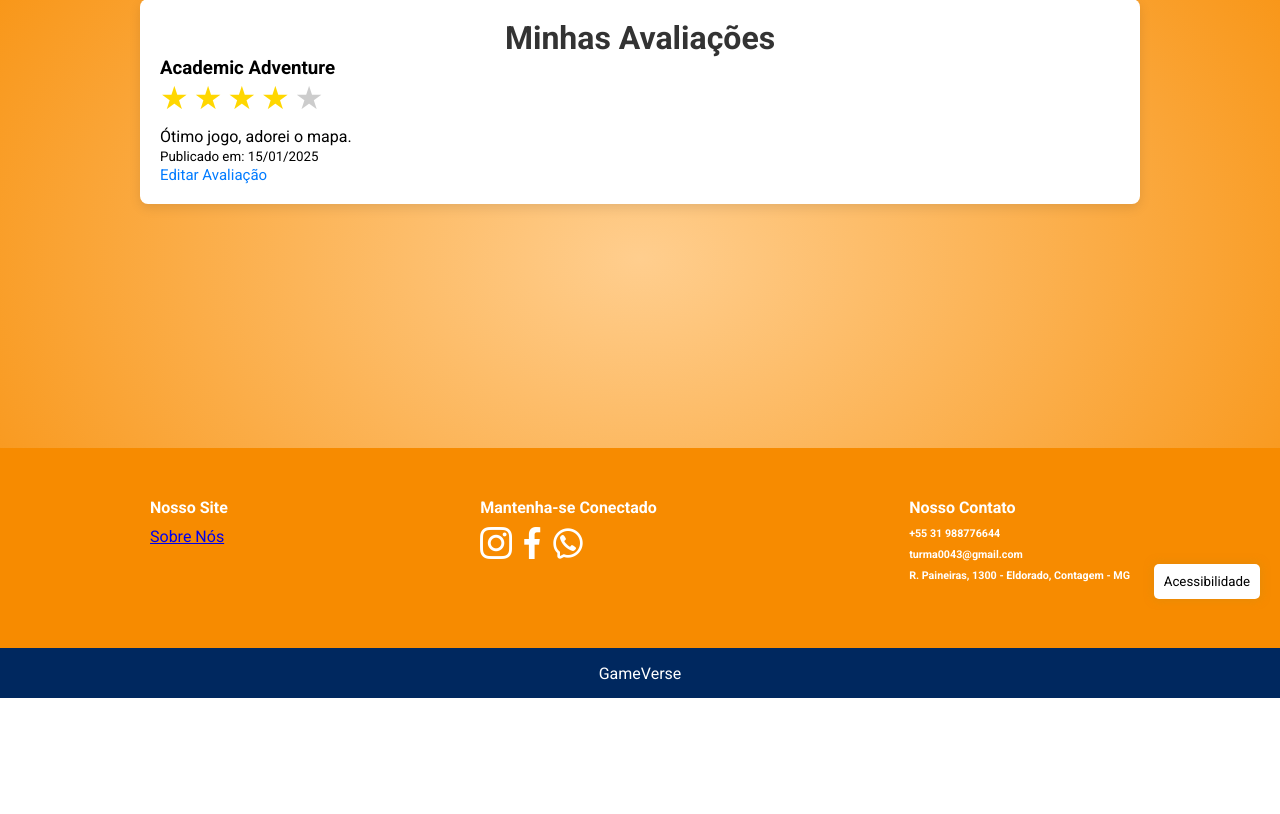
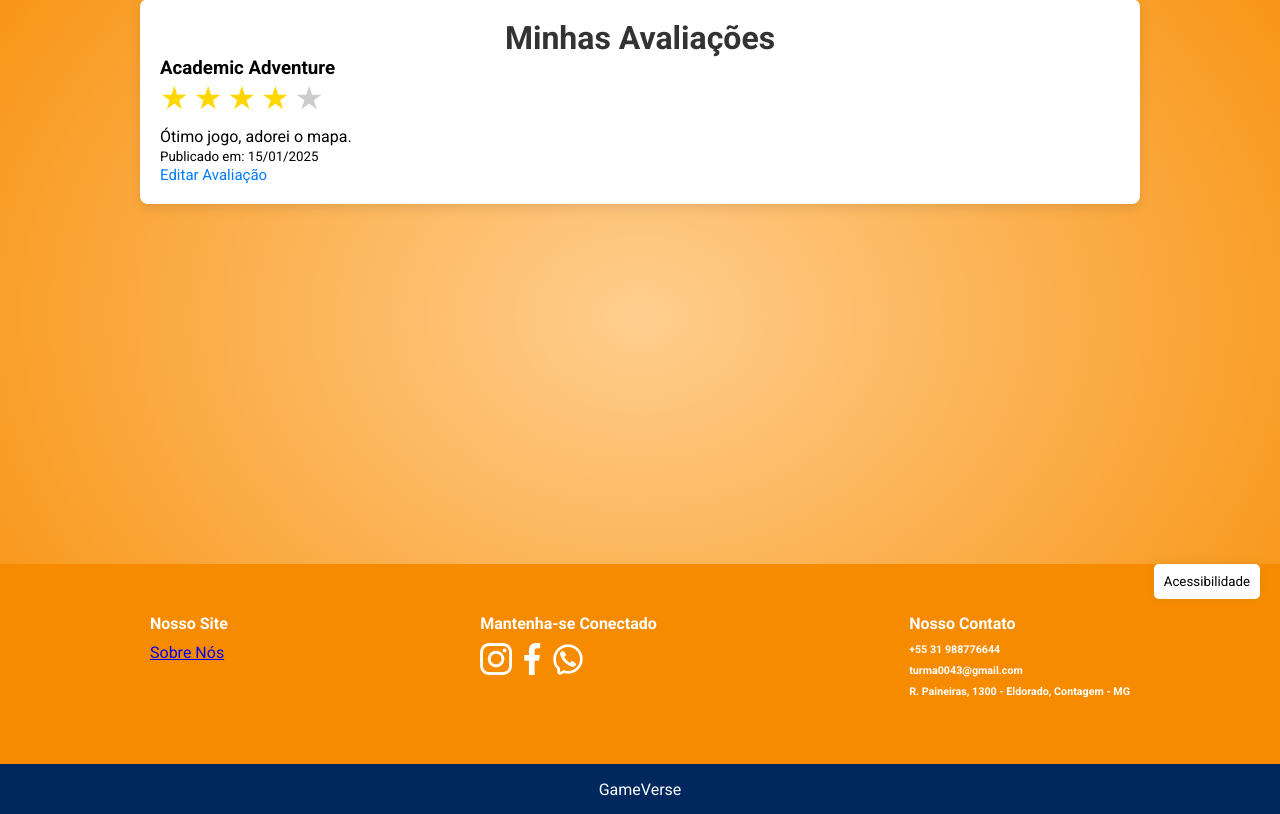
Before and after one commit to M0nCoeur/projeto, a PHP site: page /reviews.php in a window 1280 px wide. Shown: the part 181-995 px from the top of the page. Before the commit the page ends 879 px from the top, so only its background shows below. Run offline with PHP 8.4, Linux system fonts and the light colour scheme; a user stored in the database is signed in; data comes from the database, SQL or seed files in the repository.

Commit message:
Ajustes nas margens superiores do rodapé em várias páginas para melhor alinhamento visual.

```diff
--- a/styles/edit_review.css
+++ b/styles/edit_review.css
@@ -615,7 +615,7 @@ footer {
 }
 
 footer .main {
-    margin-top: 20vh;
+    margin-top: 35vh;
     width: 100%;
     height: 200px;
     background-color: var(--orange);
--- a/styles/myaccount.css
+++ b/styles/myaccount.css
@@ -645,6 +645,7 @@ footer {
 }
 
 footer .main {
+    margin-top: 25vh;
     width: 100%;
     height: 200px;
     background-color: var(--orange);
--- a/styles/reviews.css
+++ b/styles/reviews.css
@@ -546,7 +546,7 @@ footer {
 }
 
 footer .main {
-    margin-top: 30.5vh;
+    margin-top: 45vh;
     width: 100%;
     height: 200px;
     background-color: var(--orange);
```
